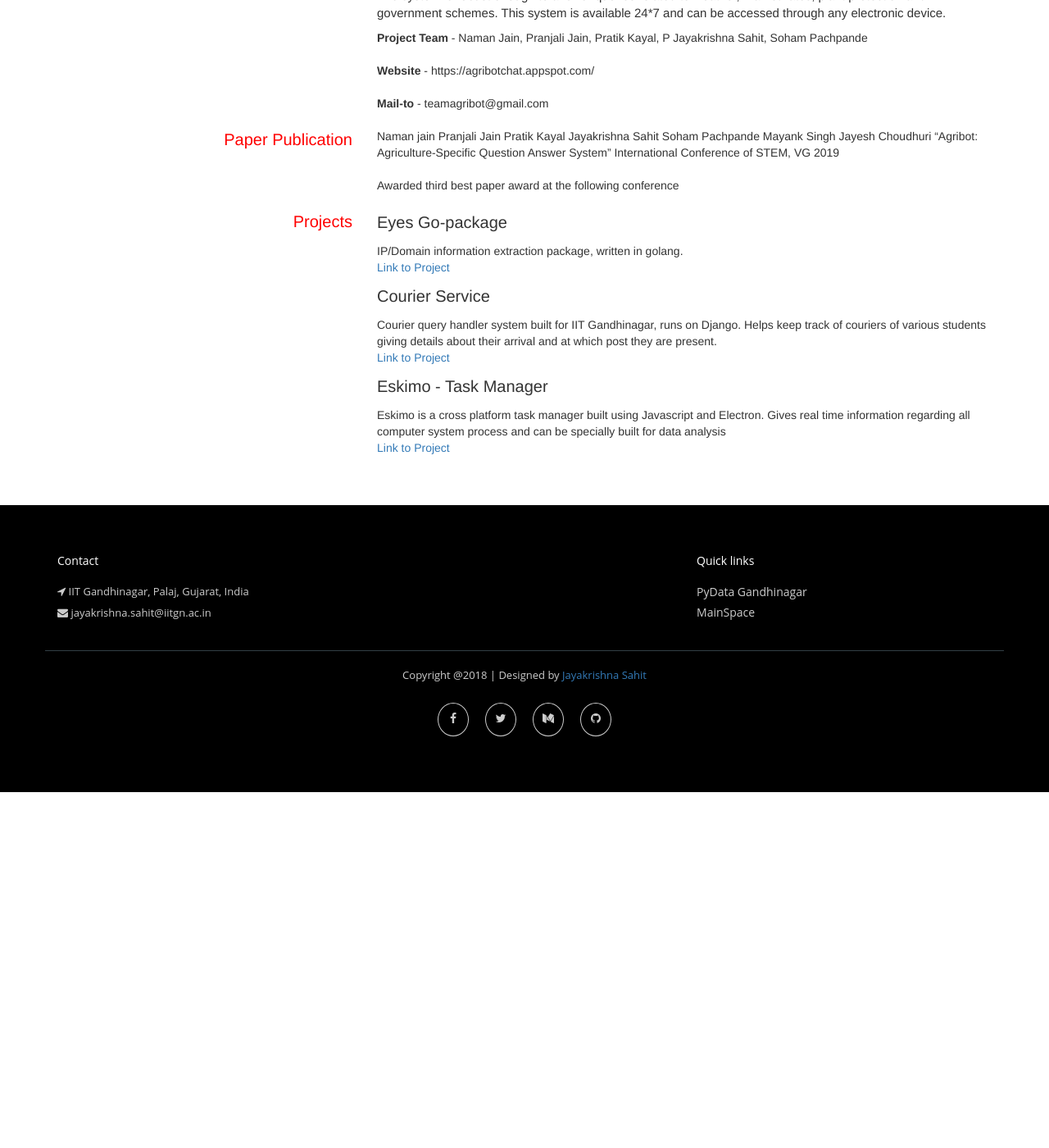
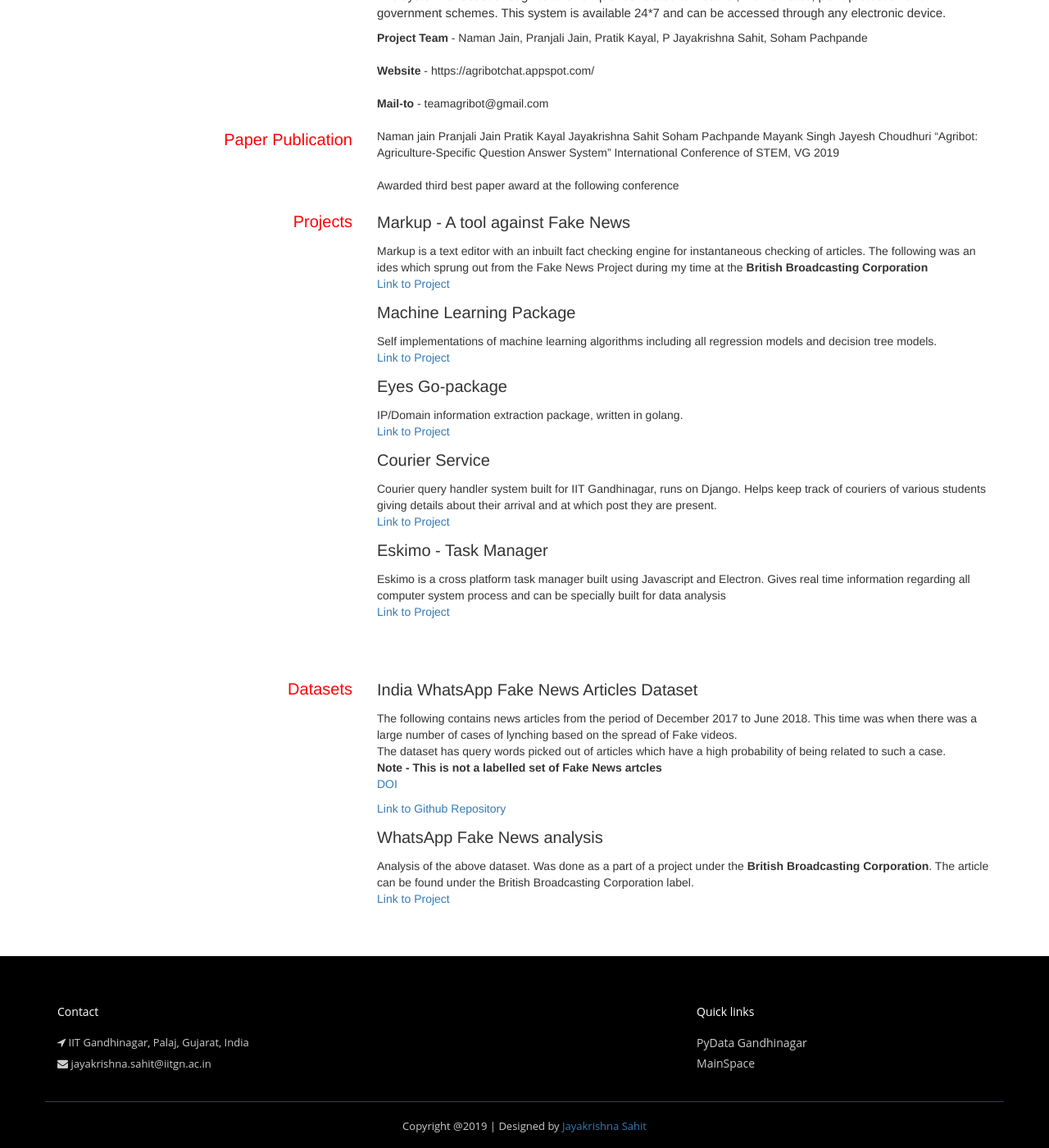
Before and after one commit to sahitpj/sahitpj.github.io, a Jekyll site: the page built from projects.html, in a window 1280 px wide and 1400 px high, scrolled down 548 px. Shown: the whole window at 82% size. Built offline with Jekyll 4.4.1, drawn with Linux system fonts in a browser that asks for light colours; nearby versions of some CDN libraries; before the commit the page ends 1514 px from its top, so only the background shows below that.

Commit message:
added projects in projects.html

```diff
--- a/_includes/footer.html
+++ b/_includes/footer.html
@@ -31,7 +31,7 @@
         <br>
         <div class="container">
             <!--foote_bottom_ul_amrc ends here-->
-            <p class="text-center">Copyright @2018 | Designed by <a href="#"> Jayakrishna Sahit </a></p>
+            <p class="text-center">Copyright @2019 | Designed by <a href="#"> Jayakrishna Sahit </a></p>
 
             <ul class="social_footer_ul">
                 <li><a href="#"><i class="fa fa-facebook-f"></i></a></li>
--- a/projects.html
+++ b/projects.html
@@ -163,6 +163,15 @@ permalink: /projects/
                    Projects
                 </div>
                 <div class="col-lg-8">
+                    <p class="imp">Markup - A tool against Fake News</p>
+                    Markup is a text editor with an inbuilt fact checking engine for instantaneous checking of articles. The following was an ides which sprung out from
+                    the Fake News Project during my time at the <b>British Broadcasting Corporation</b>
+                    <p><a href="https://github.com/sahitpj/Markup">Link to Project</a></p>
+
+                    <p class="imp">Machine Learning Package</p>
+                    Self implementations of machine learning algorithms including all regression models and decision tree models.
+                    <p><a href="https://github.com/sahitpj/machine-learning">Link to Project</a></p>
+
                     <p class="imp">Eyes Go-package</p>
                     IP/Domain information extraction package, written in golang.
                     <p><a href="https://github.com/naltun/eyes">Link to Project</a></p>
@@ -204,6 +213,32 @@ permalink: /projects/
             </div>
         </div>
     </section> -->
+    <section class="creative-area bottom">
+        <div class="container">
+            <div class="row">
+                <div class="col-lg-4 re" >
+                    Datasets
+                </div>
+                <div class="col-lg-8">
+                    <p class="imp">India WhatsApp Fake News Articles Dataset</p>
+                    The following contains news articles from the period of December 2017 to June 2018. This time was when there
+                    was a large number of cases of lynching based on the spread of Fake videos.
+                    <br>
+                    The dataset has query words picked out of articles which have a high probability of being related to such a case.
+                    <br>
+                    <b>Note - This is not a labelled set of Fake News artcles</b>
+                    <p><a href="https://zenodo.org/badge/latestdoi/157810232">DOI</a></p>
+                    <p><a href="https://github.com/sahitpj/India-WhatsAppFakeNews-Dataset">Link to Github Repository</a></p>
+
+
+                    <p class="imp">WhatsApp Fake News analysis</p>
+                    Analysis of the above dataset. Was done as a part of a project under the <b>British Broadcasting Corporation</b>. The article can be found under the
+                    British Broadcasting Corporation label.
+                    <p><a href="https://github.com/sahitpj/Article-Analysis">Link to Project</a></p>
+                </div>
+            </div>
+        </div>
+    </section>
 
 
 
```
